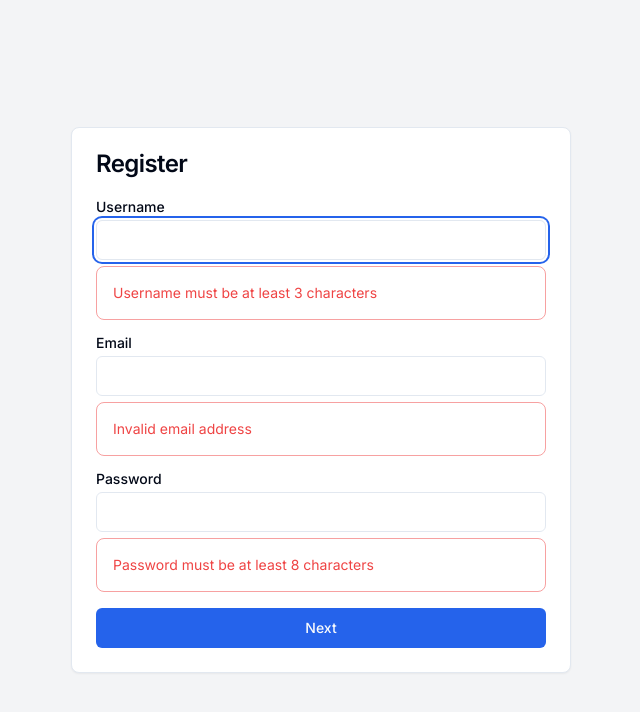
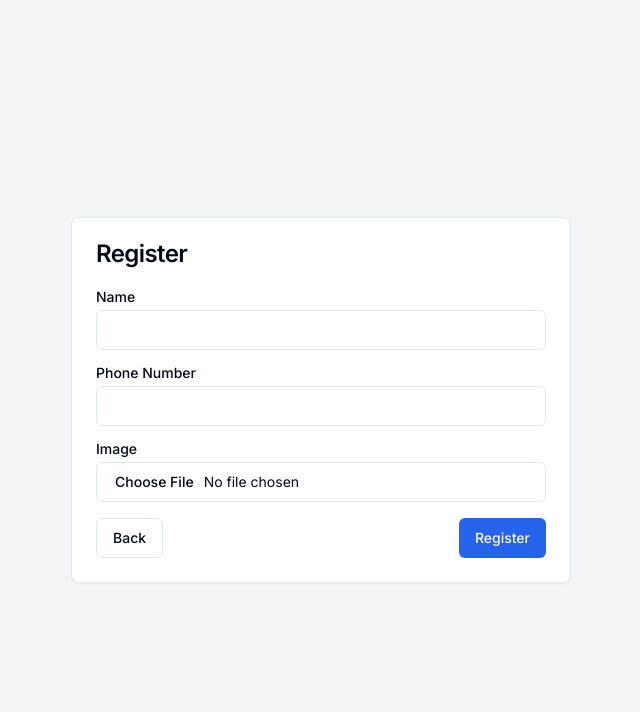
Before and after one commit to ImAdityaa12/storex-frontend, a Next.js app: page /register in a window 1280 px wide. Both pictures are taken after a click on the button "Next". Shown: the top 712 px of the page, without its empty margins (319-959 px from the left). Built offline with nearby package versions, Linux system fonts and the light colour scheme.

Commit message:
Enhance registration form with loading state and improved validation feedback

```diff
--- a/src/app/(auth)/register/page.tsx
+++ b/src/app/(auth)/register/page.tsx
@@ -38,19 +38,24 @@ export default function RegisterForm() {
   const [step, setStep] = useState(1);
   const [imagePreview, setImagePreview] = useState<string | null>(null);
   const [image, setImage] = useState<string | null>(null);
+  const [isLoading, setIsLoading] = useState(false);
   const router = useRouter();
   const {
     register,
     handleSubmit,
-    formState: { errors },
+    formState: { errors, touchedFields },
     trigger,
   } = useForm<FormData>({
     resolver: zodResolver(formSchema),
-    mode: "onChange",
+    mode: "onTouched",
   });
 
   const onSubmit = async (data: FormData) => {
-    // console.log(data, image);
+    const isValid = await trigger();
+    const toastId = toast.loading("Registering...");
+    if (isValid) {
+      setIsLoading(true);
+      try {
         const response = await fetch(
           `${process.env.NEXT_PUBLIC_BACKEND_BASE_URL}users/register`,
           {
@@ -70,24 +75,44 @@ export default function RegisterForm() {
             credentials: "include",
           }
         );
-    const responsejson = await response.json();
-    if (response.status === 201) {
-      setCookie("token", responsejson?.token);
-      toast.success(responsejson?.message);
+        const responseJson = await response.json();
+        if (response.ok) {
+          setCookie("token", responseJson?.token);
+          toast.success(responseJson?.message, { id: toastId });
           router.push("/shop");
         } else {
-      toast.error(responsejson?.message);
+          toast.error(responseJson?.message, { id: toastId });
+        }
+      } catch (error) {
+        toast.error(
+          error instanceof Error
+            ? error.message
+            : "An error occurred during registration",
+          { id: toastId }
+        );
+      } finally {
+        setIsLoading(false);
+      }
     }
   };
 
   const handleNext = async () => {
-    const isValid = await trigger(["userName", "email", "password"]);
+    const touchedFirstStepFields = Object.keys(touchedFields).filter((field) =>
+      ["userName", "email", "password"].includes(field)
+    );
+    const isValid = await trigger(
+      touchedFirstStepFields as Array<keyof FormData>,
+      {
+        shouldFocus: true,
+      }
+    );
     if (isValid) setStep(2);
   };
 
   const handleBack = () => {
     setStep(1);
   };
+
   const handleImageUpload = async (
     event: React.ChangeEvent<HTMLInputElement>
   ) => {
@@ -115,7 +140,6 @@ export default function RegisterForm() {
         );
 
         if (!response.ok) {
-          toast.error("Error uploading image", { id: message, duration: 3000 });
           throw new Error("Image upload failed");
         }
 
@@ -131,6 +155,7 @@ export default function RegisterForm() {
       }
     }
   };
+
   const fadeInOut = {
     initial: { opacity: 0, x: -20 },
     animate: { opacity: 1, x: 0 },
@@ -153,7 +178,7 @@ export default function RegisterForm() {
                     <div className="flex flex-col space-y-1.5">
                       <Label htmlFor="userName">Username</Label>
                       <Input id="userName" {...register("userName")} />
-                      {errors.userName && (
+                      {touchedFields.userName && errors.userName && (
                         <Alert variant="destructive">
                           <AlertDescription>
                             {errors.userName.message}
@@ -164,7 +189,7 @@ export default function RegisterForm() {
                     <div className="flex flex-col space-y-1.5">
                       <Label htmlFor="email">Email</Label>
                       <Input id="email" type="email" {...register("email")} />
-                      {errors.email && (
+                      {touchedFields.email && errors.email && (
                         <Alert variant="destructive">
                           <AlertDescription>
                             {errors.email.message}
@@ -179,7 +204,7 @@ export default function RegisterForm() {
                         type="password"
                         {...register("password")}
                       />
-                      {errors.password && (
+                      {touchedFields.password && errors.password && (
                         <Alert variant="destructive">
                           <AlertDescription>
                             {errors.password.message}
@@ -188,7 +213,11 @@ export default function RegisterForm() {
                       )}
                     </div>
                   </div>
-                  <Button className="mt-4 w-full" onClick={handleNext}>
+                  <Button
+                    className="mt-4 w-full"
+                    onClick={handleNext}
+                    type="button"
+                  >
                     Next
                   </Button>
                 </motion.div>
@@ -198,7 +227,7 @@ export default function RegisterForm() {
                     <div className="flex flex-col space-y-1.5">
                       <Label htmlFor="name">Name</Label>
                       <Input id="name" {...register("name")} />
-                      {errors.name && (
+                      {touchedFields.name && errors.name && (
                         <Alert variant="destructive">
                           <AlertDescription>
                             {errors.name.message}
@@ -209,7 +238,7 @@ export default function RegisterForm() {
                     <div className="flex flex-col space-y-1.5">
                       <Label htmlFor="phoneNumber">Phone Number</Label>
                       <Input id="phoneNumber" {...register("phoneNumber")} />
-                      {errors.phoneNumber && (
+                      {touchedFields.phoneNumber && errors.phoneNumber && (
                         <Alert variant="destructive">
                           <AlertDescription>
                             {errors.phoneNumber.message}
@@ -226,14 +255,14 @@ export default function RegisterForm() {
                       />
                       {imagePreview && (
                         <Image
-                          src={imagePreview}
+                          src={imagePreview || "/placeholder.svg"}
                           alt="Preview"
                           width={200}
                           height={200}
                           className="mt-2 max-w-full h-auto"
                         />
                       )}
-                      {errors.image && (
+                      {touchedFields.image && errors.image && (
                         <Alert variant="destructive">
                           <AlertDescription>
                             {errors.image.message}
@@ -243,10 +272,16 @@ export default function RegisterForm() {
                     </div>
                   </div>
                   <div className="flex justify-between mt-4">
-                    <Button variant="outline" onClick={handleBack}>
+                    <Button
+                      variant="outline"
+                      onClick={handleBack}
+                      type="button"
+                    >
                       Back
                     </Button>
-                    <Button type="submit">Register</Button>
+                    <Button type="submit" disabled={isLoading}>
+                      {isLoading ? "Registering..." : "Register"}
+                    </Button>
                   </div>
                 </motion.div>
               )}
```
Lines whose indentation alone changed are shown as unchanged.
